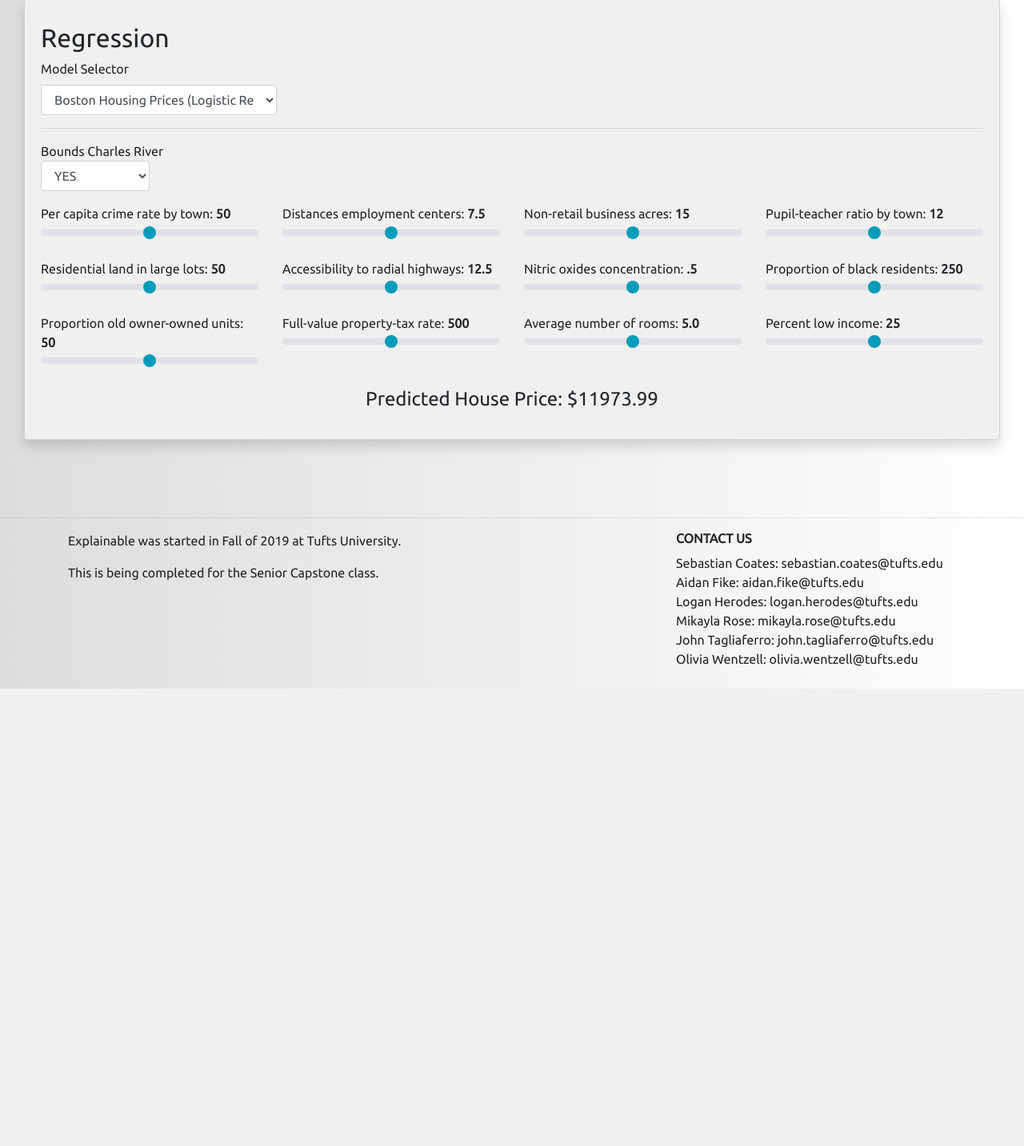
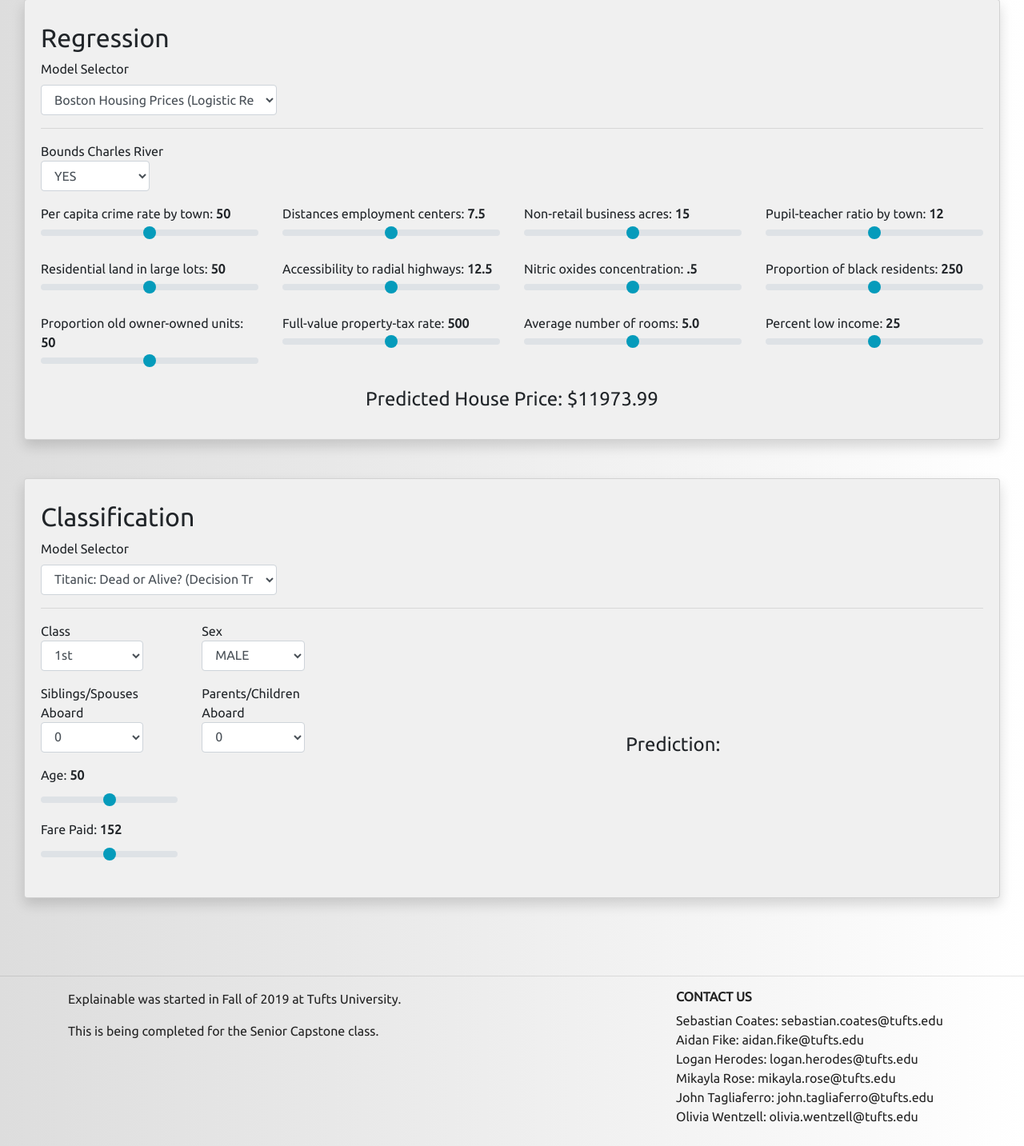
Before and after one commit to explainable/Jedi-Temple, a Flask app: page / in a window 1280 px wide. Shown: the part 1461-2894 px from the top of the page at 80% size. Before the commit the page ends 2322 px from the top, so only its background shows below. Run offline with Flask 2, Linux system fonts and the light colour scheme; some libraries are stand-ins or nearby versions.

Commit message:
decision tree template

```diff
--- a/templates/index.html
+++ b/templates/index.html
@@ -237,7 +237,6 @@
 	</section>
 
 	<section class="page-section container-fluid" id="regression-section">
-
 		<div class="col-12 my-5">
 	    <div class="card border-left-info shadow h-100 py-2">
 		    <div class="card-body" id="image-dropzone">
@@ -341,13 +340,101 @@
 					<div class="col-sm-12 my-0 py-0 text-center">
 						<h4 id="regression-prediction">Predicted House Price: </h4>
 					</div>
-					<div class="col-sm-12 col-md-5 drop-indicator text-center mx-auto" id="regression-bar-chart">
+					<div class="col-sm-12 col-md-5 text-center mx-auto" id="regression-bar-chart">
 					</div>
 				</div>
 		    </div>
 		</div>
+	</section>
 
+
+
+	<section class="page-section container-fluid" id="tree-section">
+		<div class="col-12 my-5">
+	    <div class="card border-left-info shadow h-100 py-2">
+		    <div class="card-body" id="image-dropzone">
+		      	<h2>Classification</h2>
+		      	<div class="row">
+		      		<div class="col-12">
+						<div class="form-group">
+						    <label for="regression-model-selector" width="50%">Model Selector</label>
+						    <select class="form-control w-25" id="regression-model-selector">
+						      <option>Titanic: Dead or Alive? (Decision Tree)</option>
+						      <option>EXAMPLE MODEL 2</option>
+						    </select>
+						 </div>
+						 <hr>
+		      		</div>
+
+		      		<div class="col-sm-6 col-md-2">
+						<div class="form-group">
+						    <label class="m-0 p-0" for="PCLASS" width="50%">Class</label>
+						    <select class="form-control w-75" id="PCLASS">
+						      <option>1st</option>
+						      <option>2nd</option>
+						      <option>3rd</option>
+						    </select>
+						</div>
+
+						<div class="form-group">
+						    <label class="m-0 p-0" for="SPOUSES" width="50%">Siblings/Spouses Aboard</label>
+						    <select class="form-control w-75" id="SPOUSES">
+						      <option>0</option>
+						      <option>1</option>
+						      <option>2</option>
+						      <option>3</option>
+						      <option>4</option>
+						      <option>5</option>
+						    </select>
+						</div>
+
+						<div class="form-group my-2">
+						    	<label for="P-AGE">Age: </label>
+						    	<span class="font-weight-bold" id="P-AGE-value">50</span>
+						    	<input class="custom-range"  type="range" min="0" max="100" step="1" class="form-control w-75" id="P-AGE"></input>
+						</div>
+						<div class="form-group my-2">
+						    <label for="FARE">Fare Paid: </label>
+						    <span class="font-weight-bold" id="FARE-value">152</span>
+						    <input class="custom-range"  type="range" min="5" max="299" step="0.01" class="form-control w-75" id="FARE"></input>
+						</div>
+					</div>
+
+					<div class="col-sm-6 col-md-2 mb-4">
+						<div class="form-group">
+						    <label class="m-0 p-0" for="SEX" width="50%">Sex</label>
+						    <select class="form-control w-75" id="SEX">
+						      <option>MALE</option>
+						      <option>FEMALE</option>
+						    </select>
+						</div>
+						<div class="form-group">
+						    <label class="m-0 p-0" for="CHILDREN" width="50%">Parents/Children Aboard</label>
+						    <select class="form-control w-75" id="CHILDREN">
+						      <option>0</option>
+						      <option>1</option>
+						      <option>2</option>
+						      <option>3</option>
+						      <option>4</option>
+						      <option>5</option>
+						    </select>
+						</div>
+
+
+					</div>
+
+
+					<div class="col-sm-12 col-md-8 my-0 py-0 my-auto text-center">
+						<h4 id="decision-tree-prediction">Prediction: </h4>
+						<div class="drop-indicator text-center mx-auto" id="decision-tree-chart">
+						</div>
+					</div>
+
+				</div>
+		    </div>
+		</div>
 	</section>
+
 
 
 
--- a/templates/index.js
+++ b/templates/index.js
@@ -1,4 +1,6 @@
 var currentImageModel = "PICTURE_MODEL1"
+var lastTreePrediction = true
+var lastTreePredictionNode = "Abel"
 
 $(document).ready(function() {
     $("#image-upload").submit(function(e) {
@@ -89,6 +91,9 @@ $(document).ready(function() {
     )
 
     plot_regression()
+    plot_decision_tree(true)
+    $(window).resize(function(){plot_regression(); plot_decision_tree(false)}) /* keeps plot centered and appropriately sized */
+
 
     /* For adding navbar shadow on scroll ... remove the class from html first */
     $(window).scroll(function() {
@@ -102,7 +107,7 @@ $(document).ready(function() {
     }); /* */
 
 
-    /* Update slider text */
+    /* Update regression on interaction */
     $("#CRIM").on("change", (e) => {$("#CRIM-value").text($("#CRIM").val()); plot_regression()})
     $("#ZN").on("change", (e) => {$("#ZN-value").text($("#ZN").val()); plot_regression()})
     $("#INDUS").on("change", (e) => {$("#INDUS-value").text($("#INDUS").val()); plot_regression()})
@@ -116,8 +121,17 @@ $(document).ready(function() {
     $("#B").on("change", (e) => {$("#B-value").text($("#B").val()); plot_regression()})
     $("#LSTAT").on("change", (e) => {$("#LSTAT-value").text($("#LSTAT").val()); plot_regression()})
     $("#CHAS").on("change", (e) => {plot_regression()})
-    $(window).resize(function(){plot_regression()}) /* keeps plot centered and appropriately sized */
 
+    /* Update decision tree on interaction */
+    $("#P-AGE").on("change", (e) => {$("#P-AGE-value").text($("#P-AGE").val()); plot_decision_tree(true)})
+    $("#FARE").on("change", (e) => {$("#FARE-value").text($("#FARE").val()); plot_decision_tree(true)})
+    $("#PCLASS").on("change", (e) => {plot_decision_tree(true)})
+    $("#SPOUSES").on("change", (e) => {plot_decision_tree(true)})
+    $("#SEX").on("change", (e) => {plot_decision_tree(true)})
+    $("#CHILDREN").on("change", (e) => {plot_decision_tree(true)})
+
+
+    /* load example heatmaps on click */
     $(".0-example").on("click", (e) => {
         e.preventDefault()
         show_heatmaps("/img/0.png", "/img/0_heatmap.png", "0")
@@ -293,3 +307,67 @@ function plot_regression() {
 
     Plotly.newPlot('regression-bar-chart', reg_data, layout);
 }
+
+function plot_decision_tree(shouldQuery) {
+    let result = ""
+    let node = ""
+
+    if (shouldQuery) { // query new result
+        let pclass = parseInt($("#PCLASS option:selected").val())
+        let spouses = parseInt($("#SPOUSES option:selected").val())
+        let sex = $("#SEX option:selected").val()
+        if (sex == "MALE") {
+            sex = 0
+        } else {
+            sex = 1
+        }
+        let children = parseInt($("#CHILDREN  option:selected").val())
+        let fare = $("#FARE").val()
+        let age = $("#P-AGE").val()
+
+        let values = [pclass, sex, age, spouses, children, fare] // same order as csv
+
+        result = "Kept Alive"
+        node = "Abel"
+        lastTreePrediction = result
+        lastTreePredictionNode = node
+
+        render_decision_tree_plot(result, node)
+    } else {
+        result = lastTreePrediction
+        node = lastTreePredictionNode
+        render_decision_tree_plot(result, node)
+    }
+}
+
+function render_decision_tree_plot(result, node) {
+    $("#decision-tree-prediction").text("Prediction: " + result)
+
+    nodes = ["Eve", "Cain", "Seth", "Enos", "Noam", "Abel", "Awan", "Enoch", "Azura"]
+    colors = []
+    for (let n of nodes) {
+        if (n == node) {
+            colors.push("#059BBB")
+        } else {
+            colors.push("rgba(250,76,5,.5)")
+        }
+    }
+
+    data = [{
+          type: "treemap",
+          labels: nodes,
+          parents: ["", "Eve", "Eve", "Seth", "Seth", "Eve", "Eve", "Awan", "Eve" ],
+          marker: {colors: colors}
+    }]
+
+    var layout = {
+      title: 'Decision Hierarchy',
+      font:{
+        family: 'Raleway, sans-serif'
+      },
+      paper_bgcolor: 'rgba(0,0,0,0)',
+      plot_bgcolor: 'rgba(0,0,0,0)',
+    };
+
+    Plotly.newPlot('decision-tree-chart', data, layout)
+}
```
